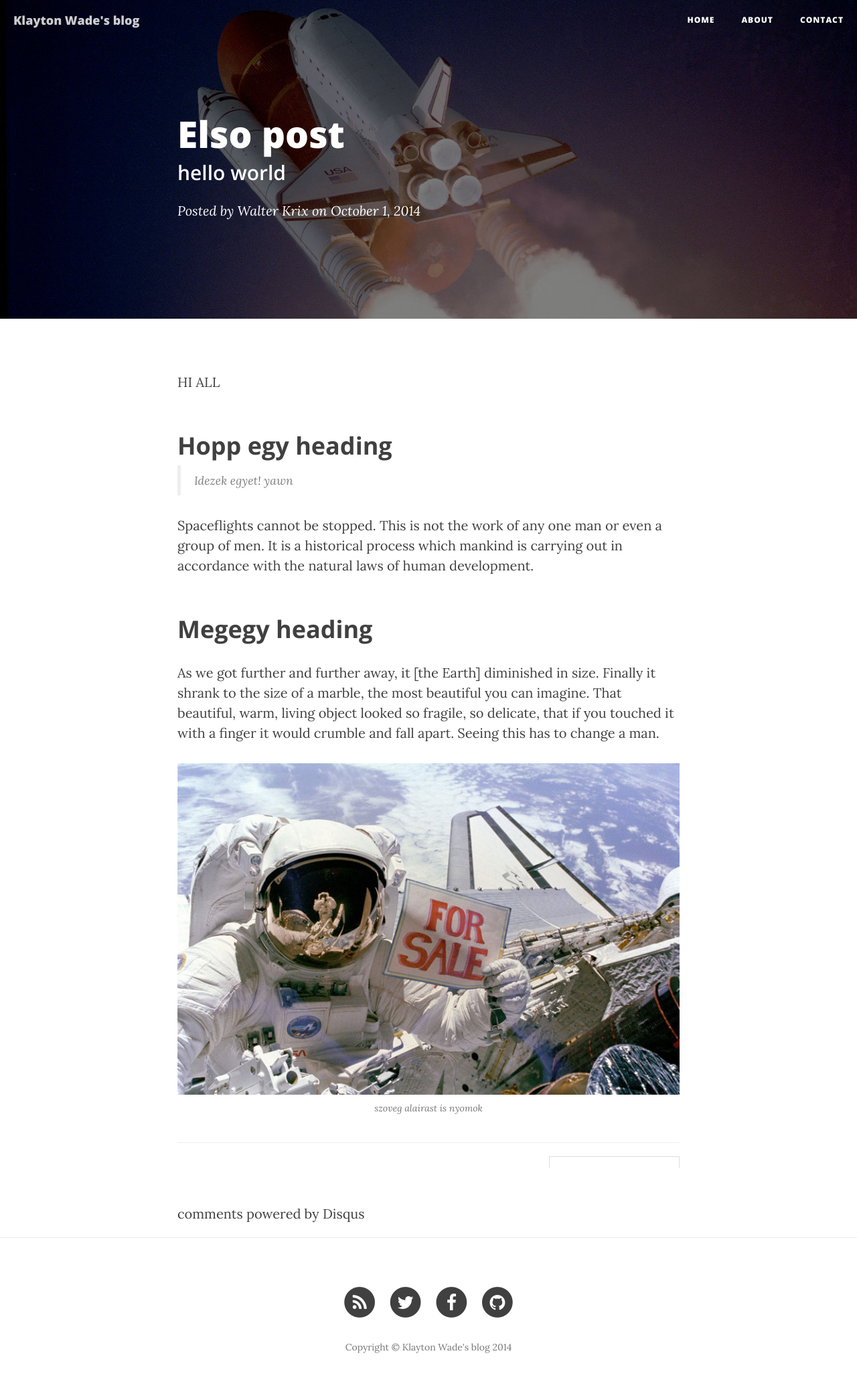
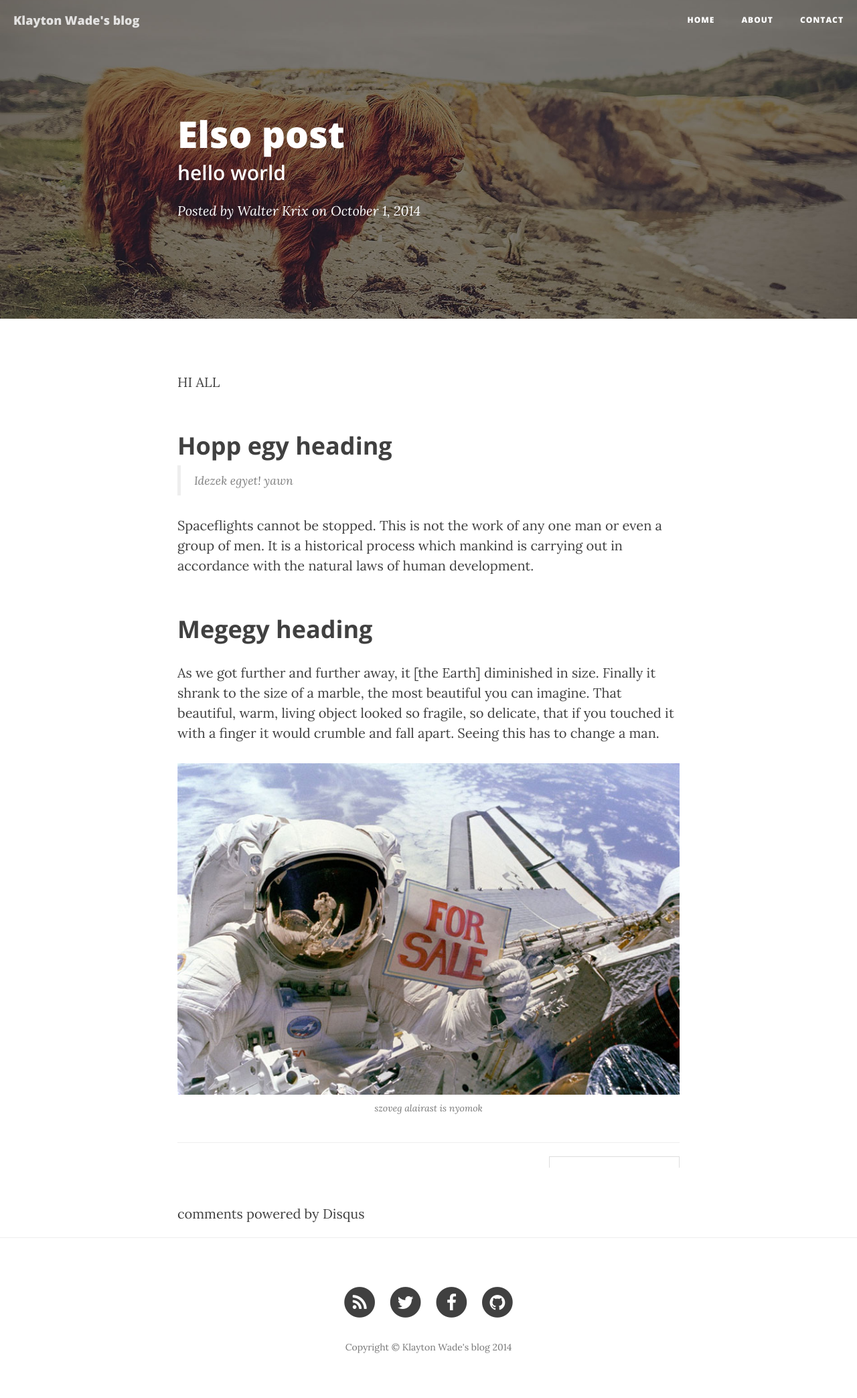
Before and after one commit to wkrix/wkrix.github.io, a Jekyll site: the page built from _posts/2014-10-01-Elso-post.markdown, in a window 1280 px wide. Shown: the whole page at 67% size. Built offline with Jekyll 4.4.1, drawn with Linux system fonts in a browser that asks for light colours; nearby versions of some CDN libraries; comment, search, counter and statistics services are not loaded.

Commit message:
Update 2014-10-01-Elso-post.markdown

```diff
--- a/_posts/2014-10-01-Elso-post.markdown
+++ b/_posts/2014-10-01-Elso-post.markdown
@@ -4,7 +4,7 @@ title:      "Elso post"
 subtitle:   "hello world"
 date:       2014-10-01 12:00:00
 author:     "Walter Krix"
-header-img: "img/post-bg-01.jpg"
+header-img: "img/contact-bg.jpg"
 ---
 
 <p>HI ALL</p>
```
